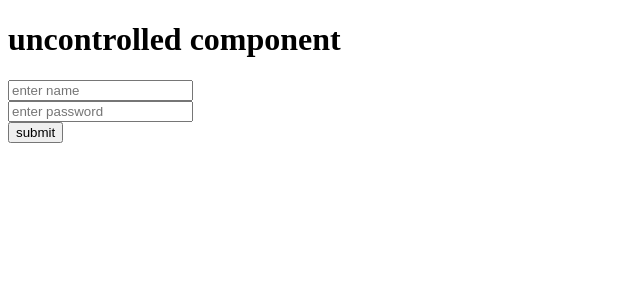
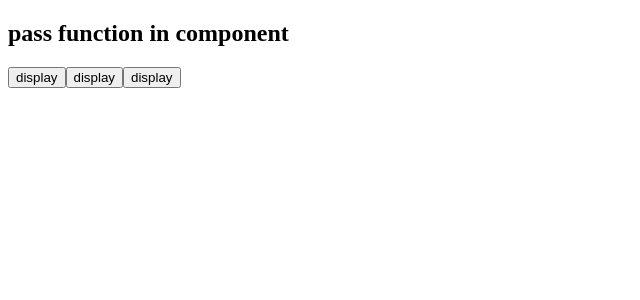
Before and after one commit to Sonukumar201995/react_practice-02, a React (Vite) app: page / in a window 1280 px wide. Shown: the top 300 px of the page, without its empty margins (0-640 px from the left). Built offline with nearby package versions, Linux system fonts and the light colour scheme.

Commit message:
pass function in component as props

```diff
--- a/src/App.jsx
+++ b/src/App.jsx
@@ -1,25 +1,20 @@
-function App() {
+import { User } from "./User";
 
-  const handleForm = (event) => {
-    event.preventDefault();
+function App()
+{
 
-    const user = document.querySelector("#name").value;
-    const pass = document.querySelector("#pass").value;
-    console.log(user,pass);
-  };
+   const displayName=(name)=>{
+        alert(name);
+    }
 
-  return (
+  return(
     <>
-      <h1>uncontrolled component</h1>
-      <form onSubmit={handleForm}>
-        <input type="text" placeholder="enter name" id="name" />
-        <br />
-        <input type="password" placeholder="enter password" id="pass" />
-        <br />
-        <button>submit</button>
-      </form>
+    <h2>pass function in component</h2>
+    <User displayName={displayName} name="sonu kumar"/>
+    <User displayName={displayName} name="monu kumar"/>
+    <User displayName={displayName} name="arun kumar"/>
     </>
-  );
+  )
 }
 
 export default App;
--- /dev/null
+++ b/src/User.jsx
@@ -0,0 +1,9 @@
+export function User({displayName,name})
+{
+
+    return(
+        <>
+            <button onClick={()=>displayName(name)}>display</button>
+        </>
+    )
+}
```
